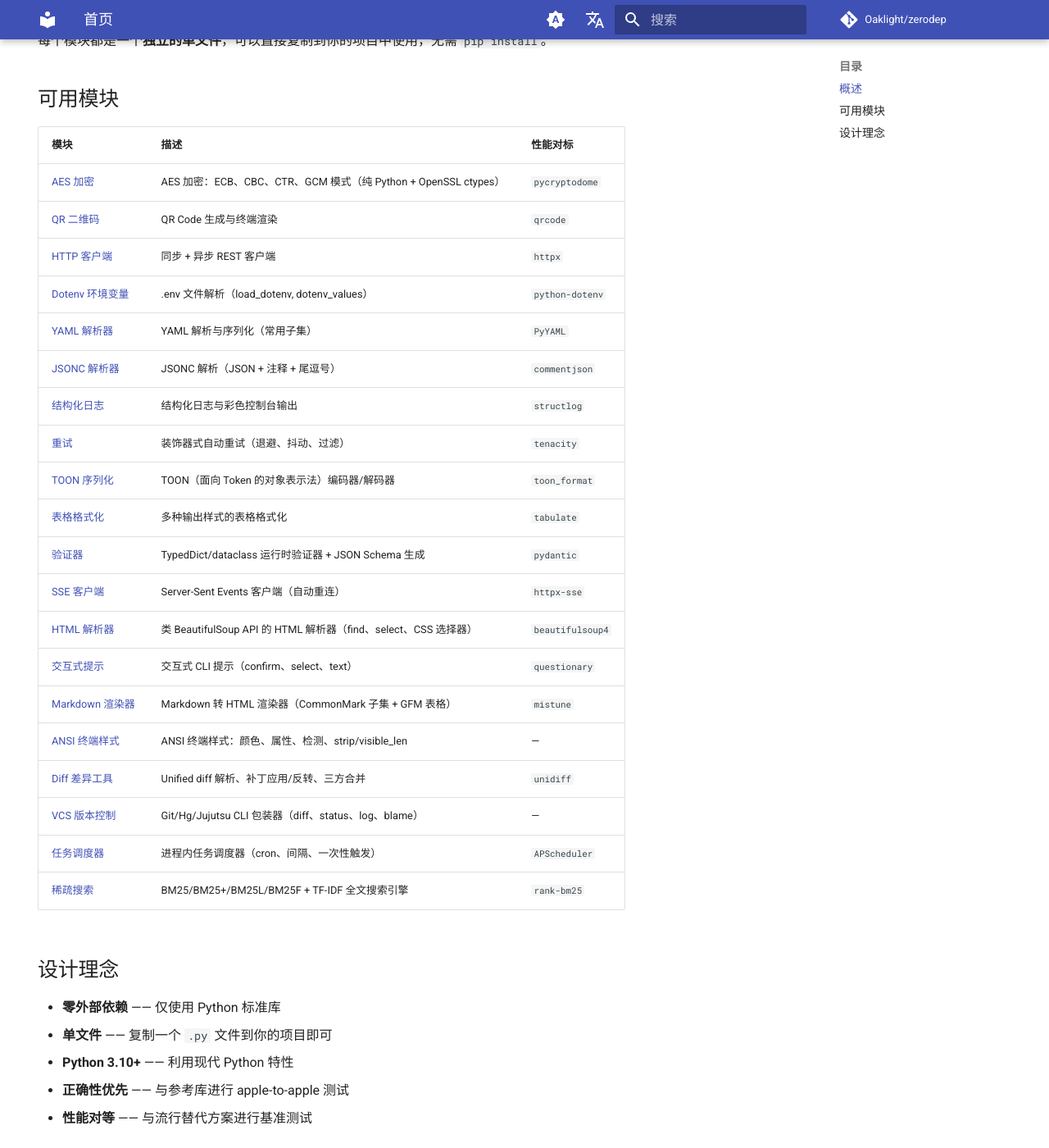
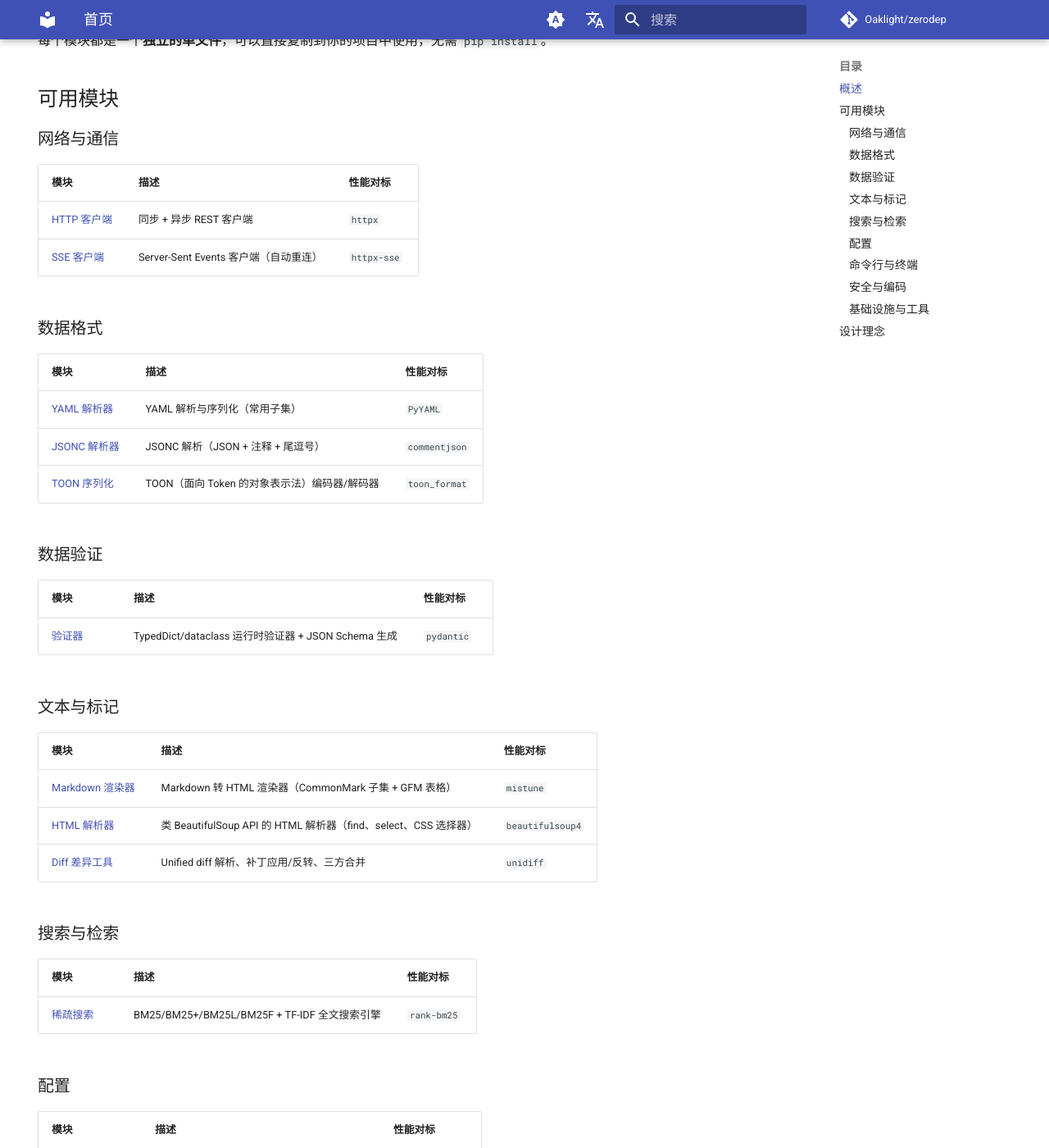
Before and after one commit to Oaklight/zerodep, an MkDocs documentation site: the page built from docs/index.md, in a window 1280 px wide and 1400 px high, scrolled down 307 px. Shown: the whole window at 82% size. Built offline with MkDocs 1.6.1 and Material for MkDocs 9.7.7, drawn with Linux system fonts in a browser that asks for light colours; comment, search, counter and statistics services are not loaded; some of the changed text lies outside the part shown.

Commit message:
reorganize docs navigation by category
Group modules, API reference, and benchmarks into 9 categories.
Update index page with categorized module tables.

```diff
--- a/docs/index.md
+++ b/docs/index.md
@@ -14,28 +14,70 @@ hide:
 
 ## 可用模块
 
+### 网络与通信
+
+| 模块 | 描述 | 性能对标 |
+|------|------|---------|
+| [HTTP 客户端](modules/http.md) | 同步 + 异步 REST 客户端 | `httpx` |
+| [SSE 客户端](modules/sse.md) | Server-Sent Events 客户端（自动重连） | `httpx-sse` |
+
+### 数据格式
+
+| 模块 | 描述 | 性能对标 |
+|------|------|---------|
+| [YAML 解析器](modules/yaml.md) | YAML 解析与序列化（常用子集） | `PyYAML` |
+| [JSONC 解析器](modules/jsonc.md) | JSONC 解析（JSON + 注释 + 尾逗号） | `commentjson` |
+| [TOON 序列化](modules/toon.md) | TOON（面向 Token 的对象表示法）编码器/解码器 | `toon_format` |
+
+### 数据验证
+
+| 模块 | 描述 | 性能对标 |
+|------|------|---------|
+| [验证器](modules/validate.md) | TypedDict/dataclass 运行时验证器 + JSON Schema 生成 | `pydantic` |
+
+### 文本与标记
+
+| 模块 | 描述 | 性能对标 |
+|------|------|---------|
+| [Markdown 渲染器](modules/markdown.md) | Markdown 转 HTML 渲染器（CommonMark 子集 + GFM 表格） | `mistune` |
+| [HTML 解析器](modules/soup.md) | 类 BeautifulSoup API 的 HTML 解析器（find、select、CSS 选择器） | `beautifulsoup4` |
+| [Diff 差异工具](modules/diff.md) | Unified diff 解析、补丁应用/反转、三方合并 | `unidiff` |
+
+### 搜索与检索
+
+| 模块 | 描述 | 性能对标 |
+|------|------|---------|
+| [稀疏搜索](modules/search.md) | BM25/BM25+/BM25L/BM25F + TF-IDF 全文搜索引擎 | `rank-bm25` |
+
+### 配置
+
+| 模块 | 描述 | 性能对标 |
+|------|------|---------|
+| [Dotenv 环境变量](modules/dotenv.md) | .env 文件解析（load_dotenv, dotenv_values） | `python-dotenv` |
+
+### 命令行与终端
+
+| 模块 | 描述 | 性能对标 |
+|------|------|---------|
+| [ANSI 终端样式](modules/ansi.md) | ANSI 终端样式：颜色、属性、检测、strip/visible_len | — |
+| [表格格式化](modules/tabulate.md) | 多种输出样式的表格格式化 | `tabulate` |
+| [交互式提示](modules/prompt.md) | 交互式 CLI 提示（confirm、select、text） | `questionary` |
+
+### 安全与编码
+
 | 模块 | 描述 | 性能对标 |
 |------|------|---------|
 | [AES 加密](modules/aes.md) | AES 加密：ECB、CBC、CTR、GCM 模式（纯 Python + OpenSSL ctypes） | `pycryptodome` |
 | [QR 二维码](modules/qr.md) | QR Code 生成与终端渲染 | `qrcode` |
-| [HTTP 客户端](modules/http.md) | 同步 + 异步 REST 客户端 | `httpx` |
-| [Dotenv 环境变量](modules/dotenv.md) | .env 文件解析（load_dotenv, dotenv_values） | `python-dotenv` |
-| [YAML 解析器](modules/yaml.md) | YAML 解析与序列化（常用子集） | `PyYAML` |
-| [JSONC 解析器](modules/jsonc.md) | JSONC 解析（JSON + 注释 + 尾逗号） | `commentjson` |
+
+### 基础设施与工具
+
+| 模块 | 描述 | 性能对标 |
+|------|------|---------|
+| [重试](modules/retry.md) | 装饰器式自动重试（退避、抖动、过滤） | `tenacity` |
+| [任务调度器](modules/scheduler.md) | 进程内任务调度器（cron、间隔、一次性触发） | `APScheduler` |
 | [结构化日志](modules/structlog.md) | 结构化日志与彩色控制台输出 | `structlog` |
-| [重试](modules/retry.md) | 装饰器式自动重试（退避、抖动、过滤） | `tenacity` |
-| [TOON 序列化](modules/toon.md) | TOON（面向 Token 的对象表示法）编码器/解码器 | `toon_format` |
-| [表格格式化](modules/tabulate.md) | 多种输出样式的表格格式化 | `tabulate` |
-| [验证器](modules/validate.md) | TypedDict/dataclass 运行时验证器 + JSON Schema 生成 | `pydantic` |
-| [SSE 客户端](modules/sse.md) | Server-Sent Events 客户端（自动重连） | `httpx-sse` |
-| [HTML 解析器](modules/soup.md) | 类 BeautifulSoup API 的 HTML 解析器（find、select、CSS 选择器） | `beautifulsoup4` |
-| [交互式提示](modules/prompt.md) | 交互式 CLI 提示（confirm、select、text） | `questionary` |
-| [Markdown 渲染器](modules/markdown.md) | Markdown 转 HTML 渲染器（CommonMark 子集 + GFM 表格） | `mistune` |
-| [ANSI 终端样式](modules/ansi.md) | ANSI 终端样式：颜色、属性、检测、strip/visible_len | — |
-| [Diff 差异工具](modules/diff.md) | Unified diff 解析、补丁应用/反转、三方合并 | `unidiff` |
 | [VCS 版本控制](modules/vcs.md) | Git/Hg/Jujutsu CLI 包装器（diff、status、log、blame） | — |
-| [任务调度器](modules/scheduler.md) | 进程内任务调度器（cron、间隔、一次性触发） | `APScheduler` |
-| [稀疏搜索](modules/search.md) | BM25/BM25+/BM25L/BM25F + TF-IDF 全文搜索引擎 | `rank-bm25` |
 
 ## 设计理念
 
--- a/mkdocs.yml
+++ b/mkdocs.yml
@@ -119,63 +119,88 @@ extra:
 nav:
   - 首页: index.md
   - 模块:
-      - AES 加密: modules/aes.md
-      - QR 二维码: modules/qr.md
-      - HTTP 客户端: modules/http.md
-      - Dotenv 环境变量: modules/dotenv.md
-      - YAML 解析器: modules/yaml.md
-      - JSONC 解析器: modules/jsonc.md
-      - 结构化日志: modules/structlog.md
-      - 重试: modules/retry.md
-      - TOON 序列化: modules/toon.md
-      - SSE 客户端: modules/sse.md
-      - 表格格式化: modules/tabulate.md
-      - HTML 解析器: modules/soup.md
-      - 交互式提示: modules/prompt.md
-      - 验证器: modules/validate.md
-      - Markdown 渲染器: modules/markdown.md
-      - Diff 差异工具: modules/diff.md
-      - VCS 版本控制: modules/vcs.md
-      - ANSI 终端样式: modules/ansi.md
-      - 任务调度器: modules/scheduler.md
-      - 稀疏搜索: modules/search.md
+      - 网络与通信:
+          - HTTP 客户端: modules/http.md
+          - SSE 客户端: modules/sse.md
+      - 数据格式:
+          - YAML 解析器: modules/yaml.md
+          - JSONC 解析器: modules/jsonc.md
+          - TOON 序列化: modules/toon.md
+      - 数据验证:
+          - 验证器: modules/validate.md
+      - 文本与标记:
+          - Markdown 渲染器: modules/markdown.md
+          - HTML 解析器: modules/soup.md
+          - Diff 差异工具: modules/diff.md
+      - 搜索与检索:
+          - 稀疏搜索: modules/search.md
+      - 配置:
+          - Dotenv 环境变量: modules/dotenv.md
+      - 命令行与终端:
+          - ANSI 终端样式: modules/ansi.md
+          - 表格格式化: modules/tabulate.md
+          - 交互式提示: modules/prompt.md
+      - 安全与编码:
+          - AES 加密: modules/aes.md
+          - QR 二维码: modules/qr.md
+      - 基础设施与工具:
+          - 重试: modules/retry.md
+          - 任务调度器: modules/scheduler.md
+          - 结构化日志: modules/structlog.md
+          - VCS 版本控制: modules/vcs.md
   - API 参考:
-      - AES: api/aes.md
-      - QR 二维码: api/qr.md
-      - HTTP 客户端: api/http.md
-      - Dotenv: api/dotenv.md
-      - YAML: api/yaml.md
-      - JSONC: api/jsonc.md
-      - 结构化日志: api/structlog.md
-      - 重试: api/retry.md
-      - TOON: api/toon.md
-      - SSE: api/sse.md
-      - Tabulate: api/tabulate.md
-      - Soup: api/soup.md
-      - Prompt: api/prompt.md
-      - 验证器: api/validate.md
-      - Markdown: api/markdown.md
-      - Diff: api/diff.md
-      - VCS: api/vcs.md
-      - ANSI: api/ansi.md
-      - 调度器: api/scheduler.md
-      - 稀疏搜索: api/search.md
+      - 网络与通信:
+          - HTTP 客户端: api/http.md
+          - SSE: api/sse.md
+      - 数据格式:
+          - YAML: api/yaml.md
+          - JSONC: api/jsonc.md
+          - TOON: api/toon.md
+      - 数据验证:
+          - 验证器: api/validate.md
+      - 文本与标记:
+          - Markdown: api/markdown.md
+          - Soup: api/soup.md
+          - Diff: api/diff.md
+      - 搜索与检索:
+          - 稀疏搜索: api/search.md
+      - 配置:
+          - Dotenv: api/dotenv.md
+      - 命令行与终端:
+          - ANSI: api/ansi.md
+          - Tabulate: api/tabulate.md
+          - Prompt: api/prompt.md
+      - 安全与编码:
+          - AES: api/aes.md
+          - QR 二维码: api/qr.md
+      - 基础设施与工具:
+          - 重试: api/retry.md
+          - 调度器: api/scheduler.md
+          - 结构化日志: api/structlog.md
+          - VCS: api/vcs.md
   - 性能测试:
-      - AES: benchmarks/aes.md
-      - QR 二维码: benchmarks/qr.md
-      - HTTP 客户端: benchmarks/http.md
-      - Dotenv: benchmarks/dotenv.md
-      - YAML: benchmarks/yaml.md
-      - JSONC: benchmarks/jsonc.md
-      - 结构化日志: benchmarks/structlog.md
-      - 重试: benchmarks/retry.md
-      - TOON: benchmarks/toon.md
-      - SSE 客户端: benchmarks/sse.md
-      - 表格格式化: benchmarks/tabulate.md
-      - HTML 解析器: benchmarks/soup.md
-      - 验证器: benchmarks/validate.md
-      - Markdown: benchmarks/markdown.md
-      - Diff: benchmarks/diff.md
-      - 调度器: benchmarks/scheduler.md
-      - 稀疏搜索: benchmarks/search.md
+      - 网络与通信:
+          - HTTP 客户端: benchmarks/http.md
+          - SSE 客户端: benchmarks/sse.md
+      - 数据格式:
+          - YAML: benchmarks/yaml.md
+          - JSONC: benchmarks/jsonc.md
+          - TOON: benchmarks/toon.md
+      - 数据验证:
+          - 验证器: benchmarks/validate.md
+      - 文本与标记:
+          - Markdown: benchmarks/markdown.md
+          - HTML 解析器: benchmarks/soup.md
+          - Diff: benchmarks/diff.md
+      - 搜索与检索:
+          - 稀疏搜索: benchmarks/search.md
+      - 配置:
+          - Dotenv: benchmarks/dotenv.md
+      - 安全与编码:
+          - AES: benchmarks/aes.md
+          - QR 二维码: benchmarks/qr.md
+      - 基础设施与工具:
+          - 重试: benchmarks/retry.md
+          - 调度器: benchmarks/scheduler.md
+          - 结构化日志: benchmarks/structlog.md
   - 更新日志: changelog.md
```
